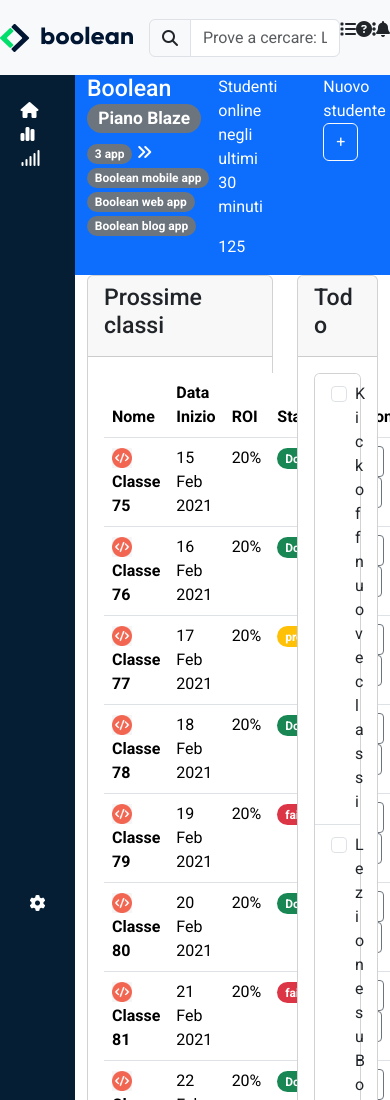
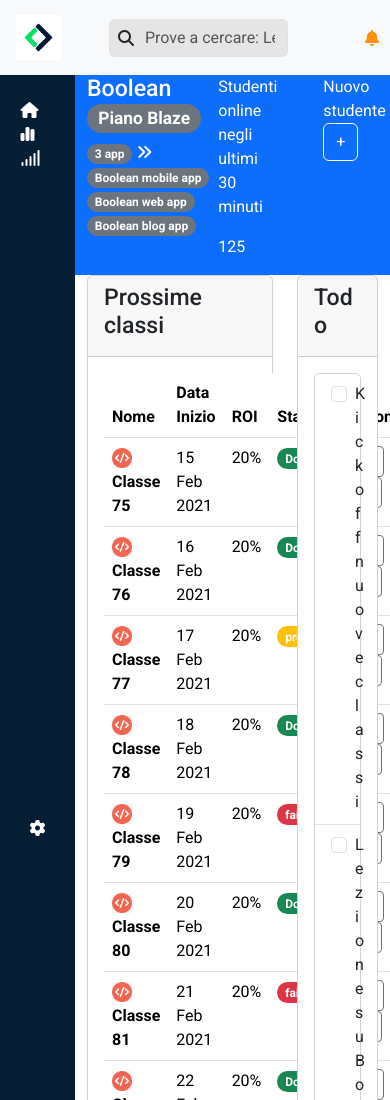
Before and after one commit to igorgaidolfi/html-css-bootstrap-dashboard, a plain HTML site: page index.html in a window 390 px wide. Shown: the top 1100 px of the page. Drawn offline with nearby package versions, Linux system fonts and the light colour scheme.

Commit message:
update edited header mobile and tablet

```diff
--- a/css/style.css
+++ b/css/style.css
@@ -9,20 +9,35 @@ body{
 header{
     height: 75px;
     background-color: #f8f9fa;
-    /* width: 100%; */
+    width: 100%;
+}
+.bg_grey{
+    background-color: #e5e5e5;
+}
+header li{
+    padding: 11px;
+}
+.text_orange{
+    color: #ff9003;
 }
 #sidebar{
     width: 75px;
     background-color: #051e34;
 }
 #sidebar .content{
-    height: 100vh;
+    height: calc(100vh - 75px)
 }
 #main-content{
     width: calc(100vw - 75px);
 }
 .content-table img{
     height: 20px;
+}
+.logo-mobile{
+    height: 45px;
+}
+.margint_75{
+    margin-top: 75px;
 }
 
 @media screen and (min-width: 992px){
--- a/index.html
+++ b/index.html
@@ -12,22 +12,22 @@
         <link rel="stylesheet" href="./css/style.css">
     </head>
     <body>
-        <!-- <header class="position-fixed z-1"> -->
-        <header class="d-flex align-items-center">
-            <img src="./img/logo.svg" alt="">
-            <div class="input-group ms-3">
-                <span class="input-group-text" id="basic-addon1"><i class="fa-solid fa-magnifying-glass"></i></span>
-                <input type="text" class="form-control" placeholder="Prove a cercare: Lezioni di Laravel" aria-label="search" id="basic-addon1">
+        <header class="d-flex align-items-center position-fixed z-1">
+            <img src="./img/logo.svg" alt="boolean logo" class="ms-3 d-none d-lg-block">
+            <img src="./img/mobile-logo.png" alt="boolean logo" class="ms-3 logo-mobile d-lg-none">
+            <div class="input-group ms-5 ms-lg-3">
+                <span class="input-group-text border-end-0 bg_grey ps-2 " id="basic-addon1"><i class="fa-solid fa-magnifying-glass"></i></span>
+                <input type="text" class="form-control border-start-0 bg_grey ps-0" placeholder="Prove a cercare: Lezioni di Laravel" aria-label="search" id="basic-addon1">
             </div>
-            <ul class="list-unstyled d-flex ">
-                <li><i class="fa-solid fa-list"></i></li>
-                <li><i class="fa-solid fa-circle-question"></i></li>
-                <li><i class="fa-solid fa-ellipsis-vertical"></i></li>
-                <li><i class="fa-solid fa-bell"></i></li>
+            <ul class="list-unstyled d-flex mt-3">
+                <li><i class="fa-solid fa-list d-none d-lg-block"></i></li>
+                <li><i class="fa-solid fa-circle-question d-none d-lg-block"></i></li>
+                <li><i class="fa-solid fa-ellipsis-vertical d-none d-lg-block"></i></li>
+                <li><i class="fa-solid fa-bell d-block text_orange"></i></li>
             </ul>
         </header>
-        <main class="d-flex">
-            <div id="sidebar">
+        <main class="d-flex ">
+            <div id="sidebar" class="margint_75">
                 <div class="content d-flex flex-column justify-content-between text-white pt-4 align-items-center">
                     <ul class="list-unstyled">
                         <li><span class="py-2 me-3 "><i class="fa-solid fa-house"></i></span><span class="d-none d-lg-inline-block ">Home</span></li>
@@ -39,7 +39,7 @@
                     </div>
                 </div>
             </div>
-            <div id="main-content">
+            <div id="main-content" class="margint_75 overflow-y-auto">
                 <div class="jumbo bg-primary text-white">
                     <div class="container-fluid">
                         <div class="row justify-content-between">
@@ -234,25 +234,26 @@
                                                 <li class="list-group-item">
                                                     <div class="form-check">
                                                         <input class="form-check-input" type="checkbox" value="" id="flexCheckDefault">
-                                                        Kickoff nuove classi
+                                                            Kickoff nuove classi
                                                     </div>
                                                 </li>
                                                 <li class="list-group-item">
                                                     <div class="form-check">
                                                         <input class="form-check-input" type="checkbox" value="" id="flexCheckDefault">
-                                                        Lezione su Bootstrap 5 in classe #75
+                                                            Lezione su Bootstrap 5 in classe #75
                                                     </div>
                                                 </li>
                                                 <li class="list-group-item">
                                                     <div class="form-check">
                                                         <input class="form-check-input" type="checkbox" value="" id="flexCheckDefault">
-                                                        Controllare usurname github studenti
+                                                            Controllare usurname github studenti
                                                     </div>
                                                 </li>
                                             </ul>
                                         </div>
                                     </div>
                                 </div>
+                            </div>
                             <div class="card-body">
                                 <div class="card">
                                     <div class="content-kitchen-sink p-3">
```
